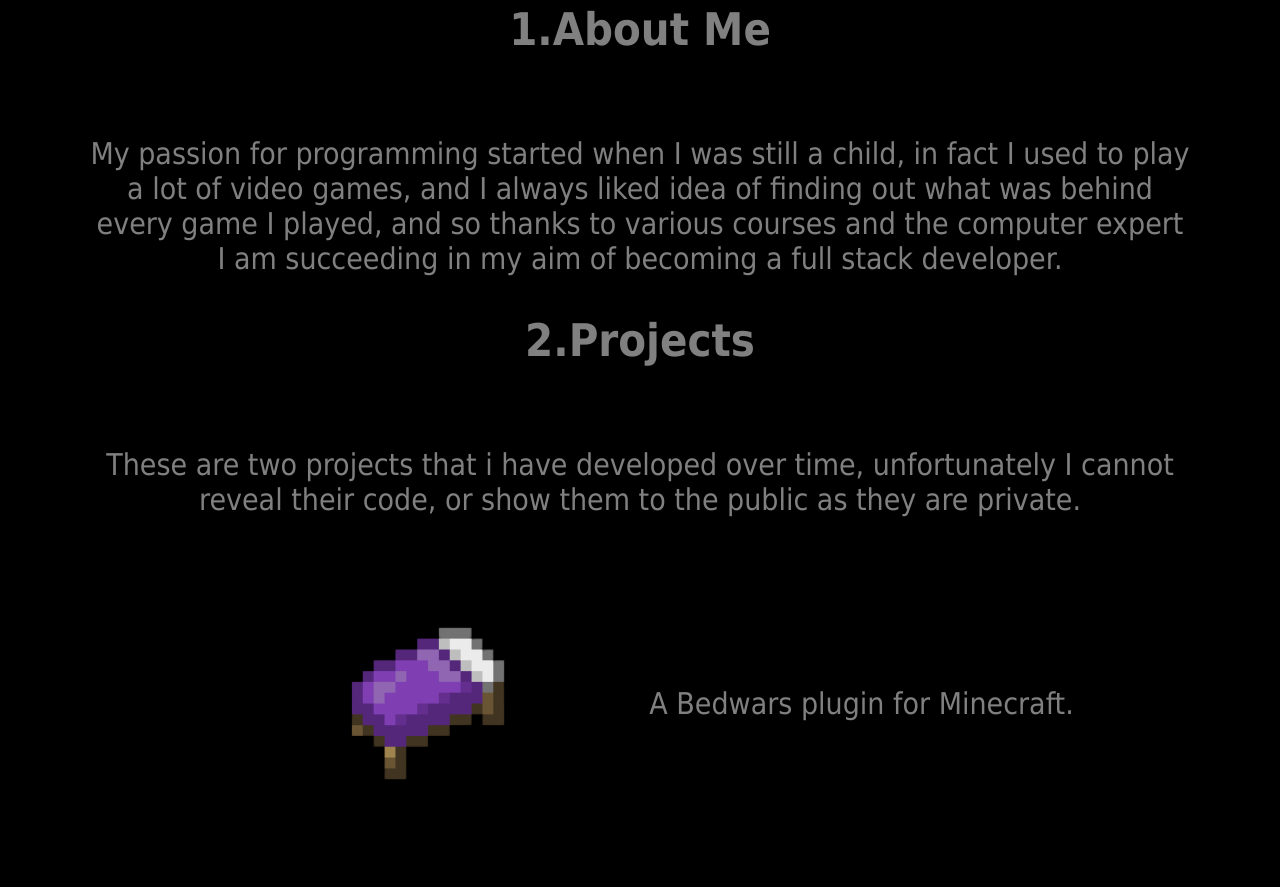
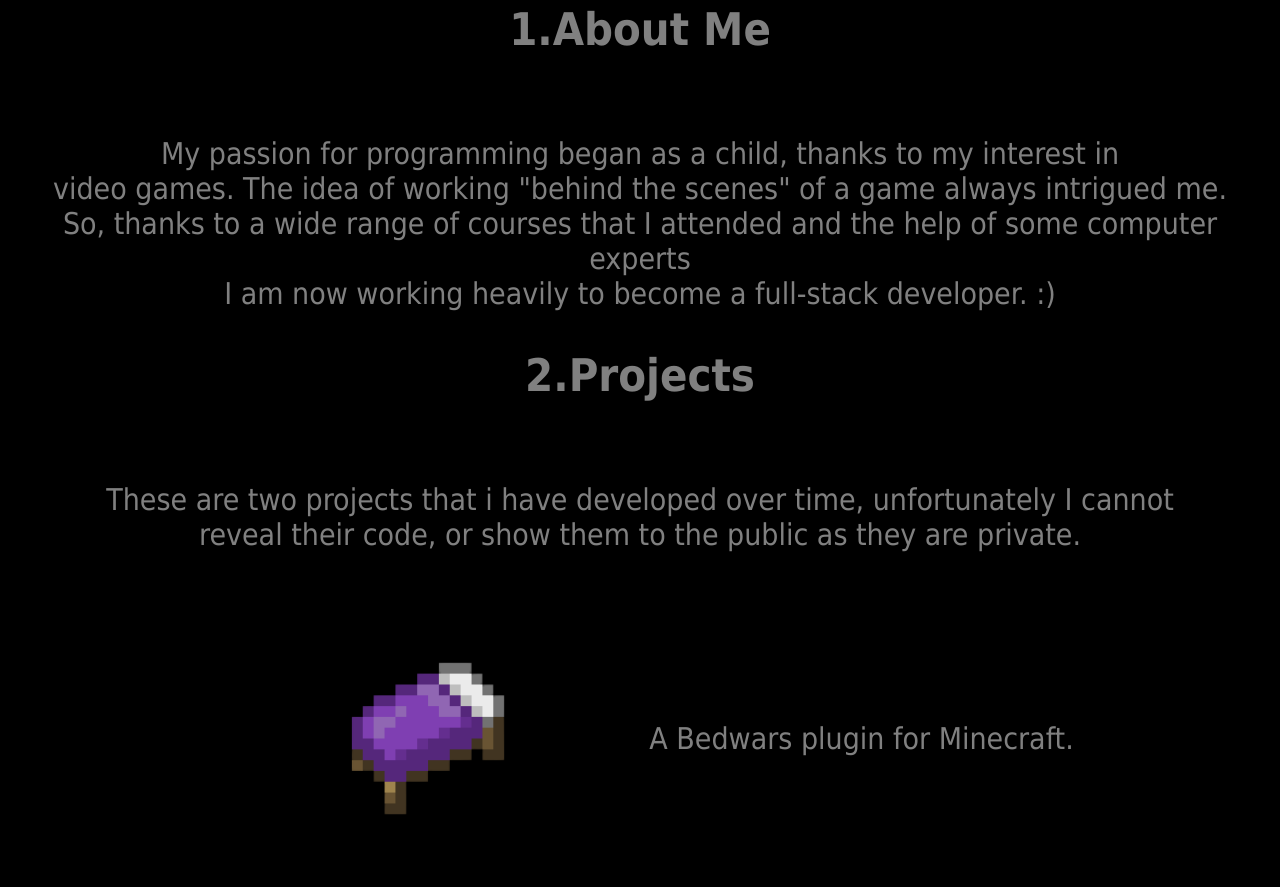
Before and after one commit to TissuB/tissub.github.io, a plain HTML site: page index.html in a window 1280 px wide. Shown: the part 798-1685 px from the top of the page. Drawn offline with nearby package versions, Linux system fonts and the light colour scheme.

Commit message:
Fixing some text on the main
Fixing the main text

```diff
--- a/index.html
+++ b/index.html
@@ -150,10 +150,10 @@
     <section id="about">
       <h2>1.About Me</h2>
       <ul></ul>
-      <p>My passion for programming started when I was still a child, in fact I used to play</p>
-      <p>a lot of video games, and I always liked idea of finding out what was behind</p>
-      <p> every game I played, and so thanks to various courses and the computer expert</p>
-      <p>I am succeeding in my aim of becoming a full stack developer.</p>
+      <p>My passion for programming began as a child, thanks to my interest in</p>
+      <p>video games. The idea of working "behind the scenes" of a game always intrigued me.</p>
+      <p>So, thanks to a wide range of courses that I attended and the help of some computer experts</p>
+      <p>I am now working heavily to become a full-stack developer. :)</p>
     </section>
     <section id="projects">
       <h2>2.Projects</h2>
```
